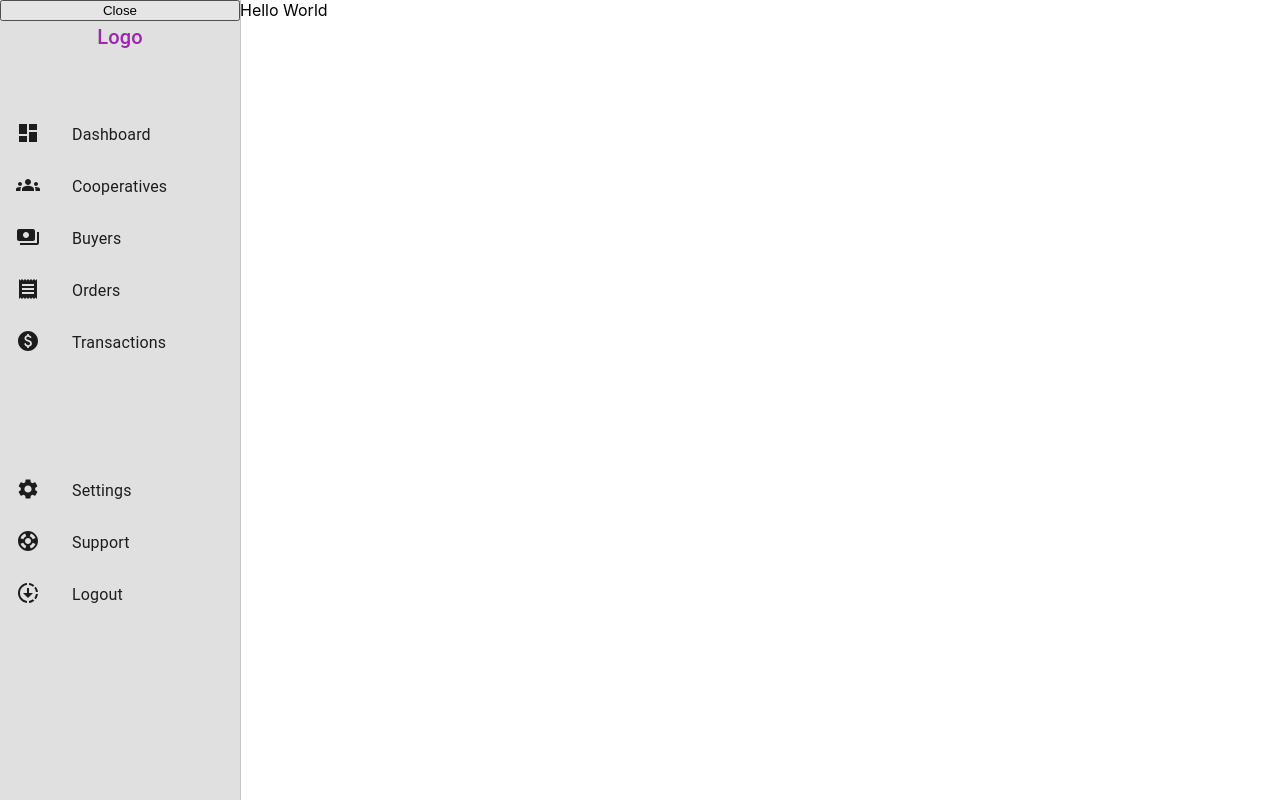
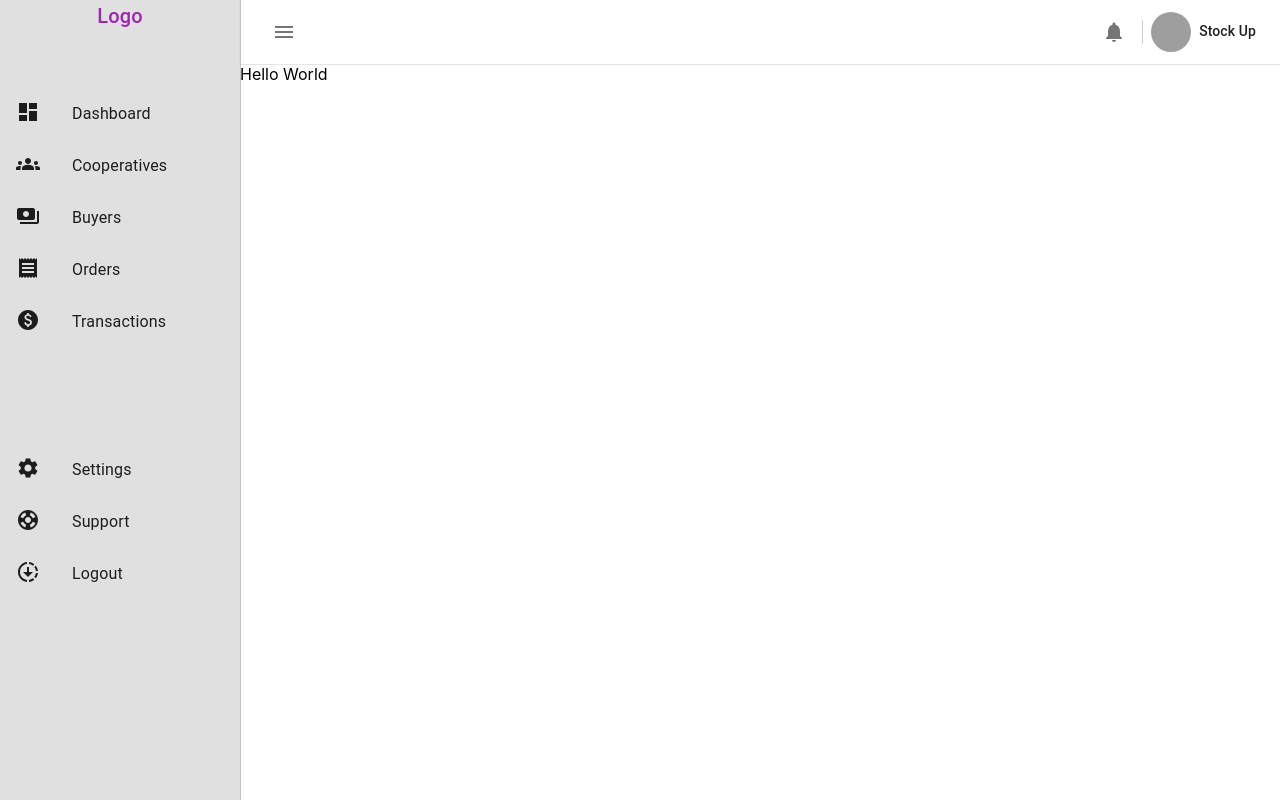
Before and after one commit to Cariscastockup/stock-up-the-farm-dashboards, a React (Create React App) app: page / in a window 1280 px wide. Built offline with nearby package versions, Linux system fonts and the light colour scheme; grey boxes are pictures that could not be loaded.

Commit message:
Add AppBar

```diff
--- a/src/App.js
+++ b/src/App.js
@@ -5,13 +5,14 @@ import { ThemeProvider } from "@mui/material";
 import theme from "./theme";
 import AppContextComponent from "./context/AppContext";
 import Main from "./components/Main";
+import AppBar from "./components/AppBar";
 
 function App() {
   return (
     <AppContextComponent>
       <ThemeProvider theme={theme}>
         <Box>
-
+          <AppBar />
           <AppDrawer />
           <Main>Hello World</Main>
         </Box>
--- /dev/null
+++ b/src/components/AppBar.js
@@ -0,0 +1,84 @@
+import React, { memo, useContext } from "react";
+import {
+  AppBar as MuiAppBar,
+  Avatar,
+  Grid,
+  IconButton,
+  Toolbar,
+  Typography,
+  useTheme,
+} from "@mui/material";
+import { Menu, Notifications } from "@mui/icons-material";
+import { AppContext } from "../context/AppContext";
+import { Box } from "@mui/system";
+
+const AppBar = () => {
+  const theme = useTheme();
+  const { drawerWidth, drawerOpen, setDrawerOpen } = useContext(AppContext);
+
+  return (
+    <Box>
+      <MuiAppBar
+        position="fixed"
+        sx={{
+          backgroundColor: theme.palette.common.white,
+          boxShadow: `0 0 0 1px rgba(0, 0, 0, 0.1)`,
+          transition: theme.transitions.create(["margin", "width"], {
+            easing: theme.transitions.easing.easeInOut,
+            duration: theme.transitions.duration.leavingScreen,
+          }),
+          ...(drawerOpen && {
+            transition: theme.transitions.create(["margin", "width"], {
+              easing: theme.transitions.easing.easeOut,
+              duration: theme.transitions.duration.enteringScreen,
+            }),
+            marginLeft: drawerWidth,
+            width: `calc(100% - ${drawerWidth})`,
+          }),
+        }}
+      >
+        <Toolbar>
+          <Grid container justifyContent={"space-between"}>
+            <Grid item>
+              <IconButton
+                disableRipple
+                onClick={() => setDrawerOpen(!drawerOpen)}
+              >
+                <Menu />
+              </IconButton>
+            </Grid>
+
+            <Grid item>
+              <Grid container spacing={1} alignItems="center">
+                <Grid item>
+                  <IconButton onClick={() => {}}>
+                    <Notifications />
+                  </IconButton>
+                </Grid>
+                <Grid item>
+                  <Box
+                    sx={{
+                      width: "1px",
+                      height: "24px",
+                      backgroundColor: "rgba(0, 0, 0, 0.2)",
+                    }}
+                  />
+                </Grid>
+
+                <Grid item>
+                  <Avatar src="none" />
+                </Grid>
+                <Grid item>
+                  <Typography variant="subtitle2">Stock Up</Typography>
+                </Grid>
+              </Grid>
+            </Grid>
+          </Grid>
+        </Toolbar>
+      </MuiAppBar>
+      <Box sx={{ marginBottom: "4em" }} />
+    </Box>
+  );
+};
+
+export default memo(AppBar);
--- a/src/components/AppDrawer.js
+++ b/src/components/AppDrawer.js
@@ -1,4 +1,4 @@
-import React, { useContext } from "react";
+import React, { memo, useContext } from "react";
 import { Box, Drawer, List, Typography } from "@mui/material";
 
 import AppListItem from "./AppListItem";
@@ -6,18 +6,18 @@ import { useTheme } from "@mui/material";
 import { menu, supportMenu } from "../data/drawer";
 import { AppContext } from "../context/AppContext";
 
-
 const AppDrawer = () => {
   const theme = useTheme();
-  const {drawerOpen, setDrawerOpen, drawerWidth} = useContext(AppContext);
+  const { drawerOpen, setDrawerOpen, drawerWidth } = useContext(AppContext);
 
   return (
     <Drawer
       open={drawerOpen}
-      PaperProps={{ sx: { width: drawerWidth, backgroundColor: theme.palette.primary.main } }}
+      PaperProps={{
+        sx: { width: drawerWidth, backgroundColor: theme.palette.primary.main },
+      }}
       variant="persistent"
     >
-      <button onClick={() => setDrawerOpen(!drawerOpen)}>Close</button>
       <Box sx={{ marginBottom: "3em" }}>
         <Typography variant="h6" color="secondary" align="center">
           Logo
@@ -27,7 +27,11 @@ const AppDrawer = () => {
       <Box sx={{ marginBottom: "5em" }}>
         <List>
           {menu.map((item, index) => (
-            <AppListItem key={index.toString()} Icon={item.Icon} title={item.label} />
+            <AppListItem
+              key={index.toString()}
+              Icon={item.Icon}
+              title={item.label}
+            />
           ))}
         </List>
       </Box>
@@ -35,7 +39,11 @@ const AppDrawer = () => {
       <Box sx={{ marginBottom: "5em" }}>
         <List>
           {supportMenu.map((item, index) => (
-            <AppListItem key={index.toString()} Icon={item.Icon} title={item.label} />
+            <AppListItem
+              key={index.toString()}
+              Icon={item.Icon}
+              title={item.label}
+            />
           ))}
         </List>
       </Box>
@@ -43,7 +51,4 @@ const AppDrawer = () => {
   );
 };
 
-
-
-
-export default AppDrawer;
+export default memo(AppDrawer);
--- a/src/components/Main.js
+++ b/src/components/Main.js
@@ -1,4 +1,4 @@
-import React, { useContext } from "react";
+import React, { memo, useContext } from "react";
 import { Box } from "@mui/material";
 import { AppContext } from "../context/AppContext";
 import { useTheme } from "@mui/material";
@@ -20,4 +20,4 @@ const Main = ({ children }) => {
   );
 };
 
-export default Main;
+export default memo(Main);
--- a/src/context/AppContext.js
+++ b/src/context/AppContext.js
@@ -1,4 +1,4 @@
-import React, { createContext, useState } from "react";
+import React, { createContext, memo, useState } from "react";
 
 export const AppContext = createContext(null);
 const AppContextComponent = ({ children }) => {
@@ -12,4 +12,4 @@ const AppContextComponent = ({ children }) => {
   );
 };
 
-export default AppContextComponent;
+export default memo(AppContextComponent);
```
Also changed, not shown: src/components/README.md.
